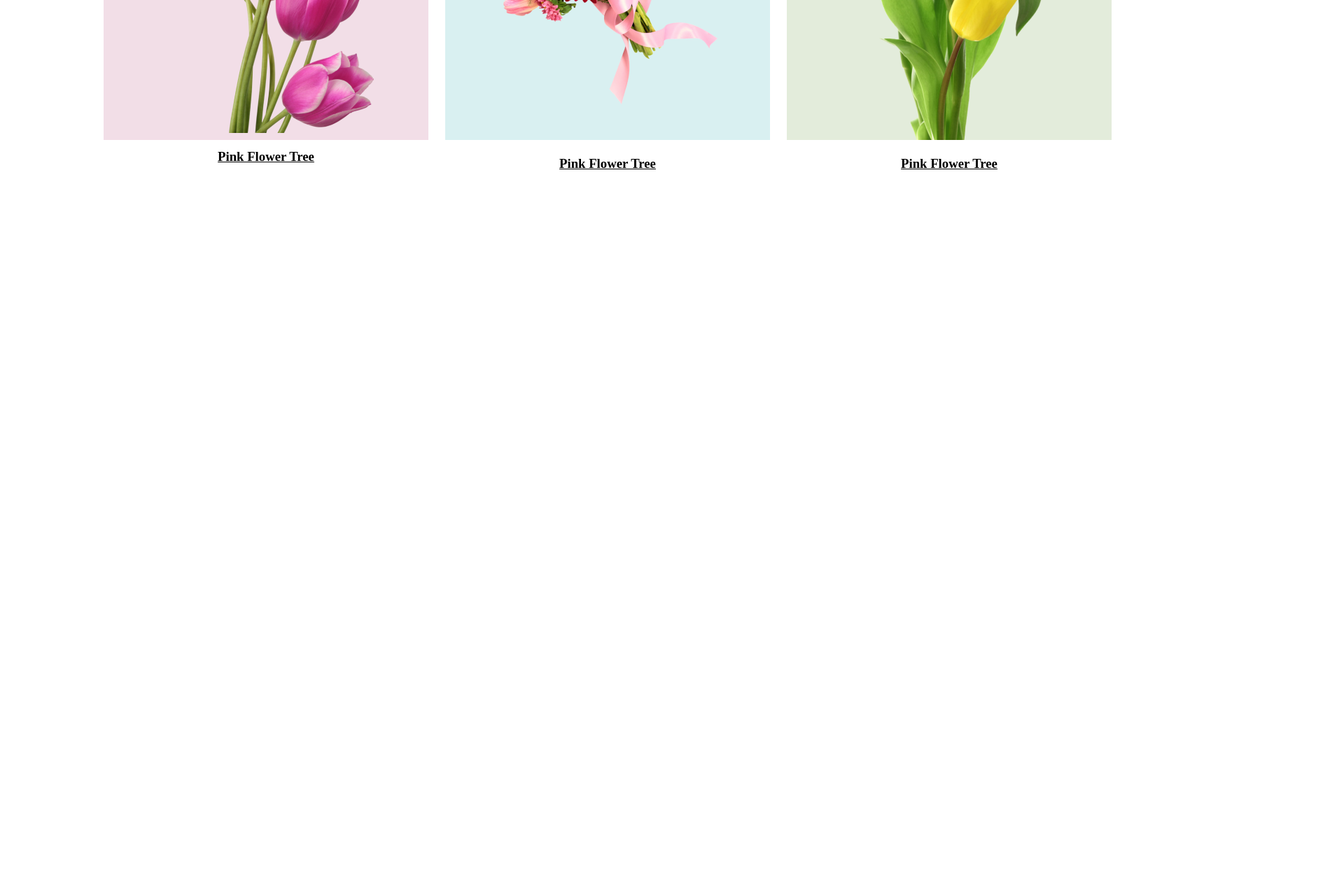
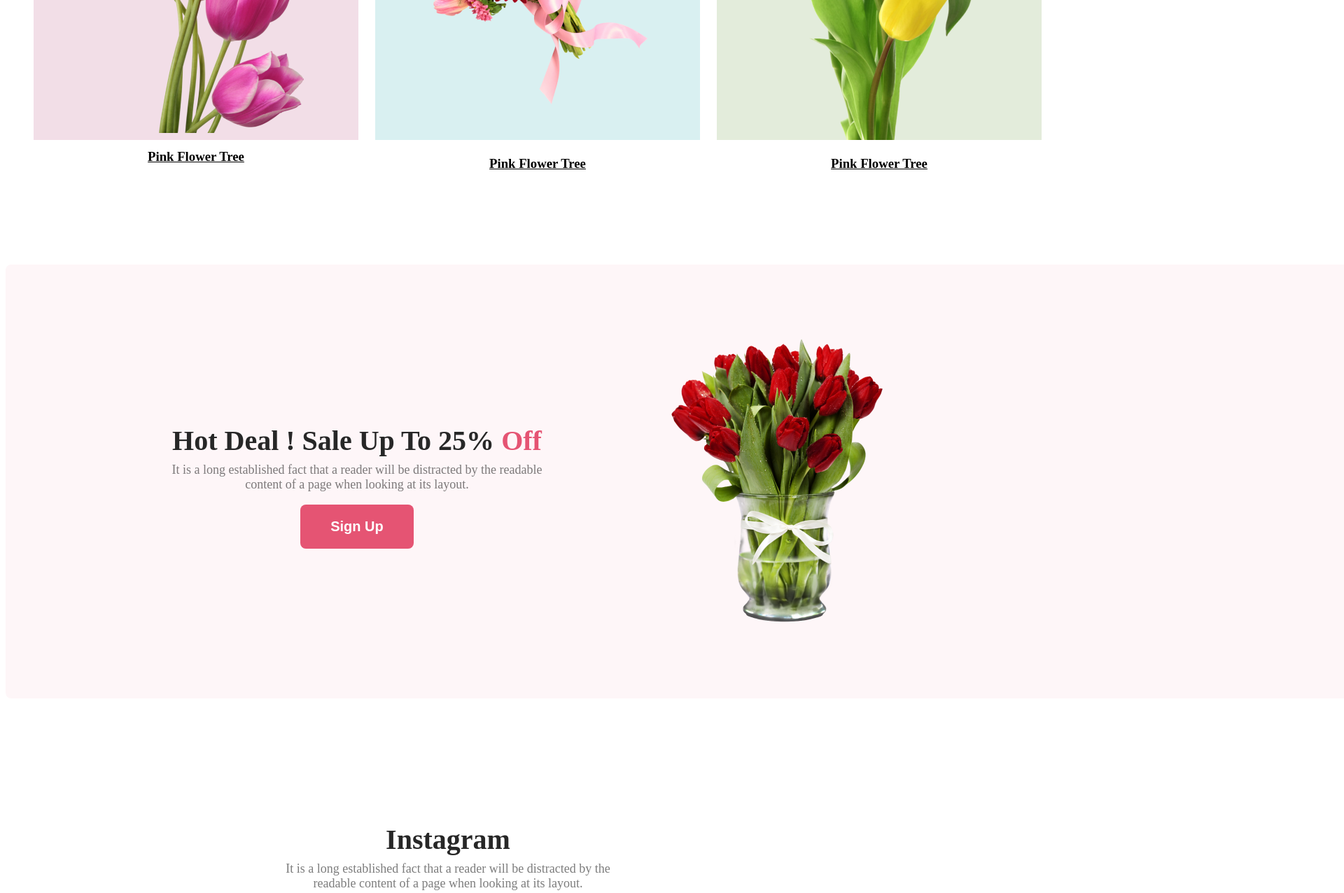
Before and after one commit to Salim-3/flower-shop-assignment, a plain HTML site: page index.html in a window 1280 px wide. Shown: the part 1519-2795 px from the top of the page at 70% size, 1920 px wide, since content can reach past the window. Before the commit the page ends 1819 px from the top, so only its background shows below. Drawn offline with Linux system fonts and the light colour scheme.

Commit message:
instagram section addeda

```diff
--- a/index.html
+++ b/index.html
@@ -35,7 +35,28 @@
                 <img class="icon-3" src="Flower Asset/pngwing 7.png" alt="">
                 <h3 class="text-style">Pink Flower Tree</h3>
             </div>
-
+        </div>
+        <div class="service-container">
+            <div class="text-container">
+                <h3 class="section-title">Hot Deal ! Sale Up To 25% <span class="text-primarry">Off</span></h3>
+                <p class="section-description">It is a long established fact that a reader will be distracted by the readable <br> content of a page when looking at its layout.</p>
+                <button class="btn-primary">Sign Up</button>
+            </div>
+            <div class="">
+                <img class="service-img" src="Flower Asset/pngwing 8.png" alt="">
+            </div>
+        </div>
+        <div class="instagram-section">
+            <h3 class="section-title">Instagram</h3>
+            <p class="section-description">It is a long established fact that a reader will be distracted by the <br>readable content of a page when looking at its layout.</p>
+            <div class="instagram-picture">
+           <div class="all-picture">
+           <img src="Flower Asset/Flower 01.png" alt="">
+           <img src="Flower Asset/Rectangle 4.png" alt="">
+           <img src="Flower Asset/Rectangle 5.png" alt="">
+           <img src="Flower Asset/Rectangle 6.png" alt="">
+          </div>
+           </div>
         </div>
         </main>
 <footer></footer>
--- a/styles/style.css
+++ b/styles/style.css
@@ -57,7 +57,7 @@
 
 .box-section {
     display: flex;
-    margin: 48px 40px 100px 140px;
+    margin: 48px 140px 100px 40px;
 
 }
 
@@ -104,6 +104,35 @@
     background: rgba(71, 125, 17, 0.15);
     text-align: center;
 }
+
 .text-style {
-        text-decoration: underline;
+    text-decoration: underline;
 }
+
+.service-container {
+    display: flex;
+    justify-content: center;
+    width: 1922px;
+    height: 620px;
+    border-radius: 8px;
+    background: rgba(229, 84, 115, 0.05);
+    margin-top: 178px;
+}
+.text-container {
+    text-align: center;
+    padding-top: 50px;
+}
+
+.service-img {
+    width: 318px;
+    height: 420px;
+    padding: 100px 420px 100px 180px;
+}
+.text-primarry {
+    color: #E55473;
+}
+.instagram-picture {
+    display: flex;
+    justify-content: center;
+    margin: 48px 40px 100px 40px;
+}
```
